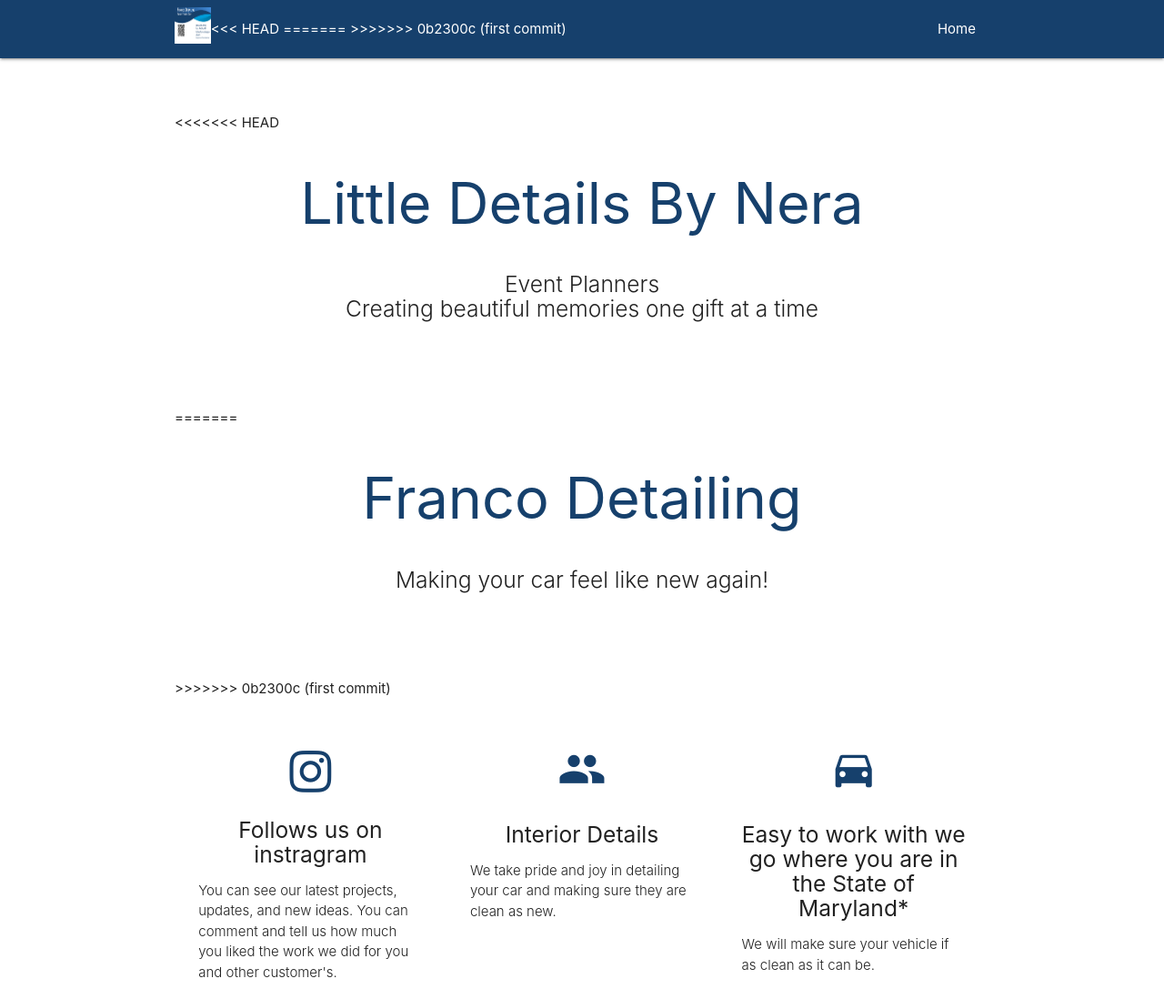
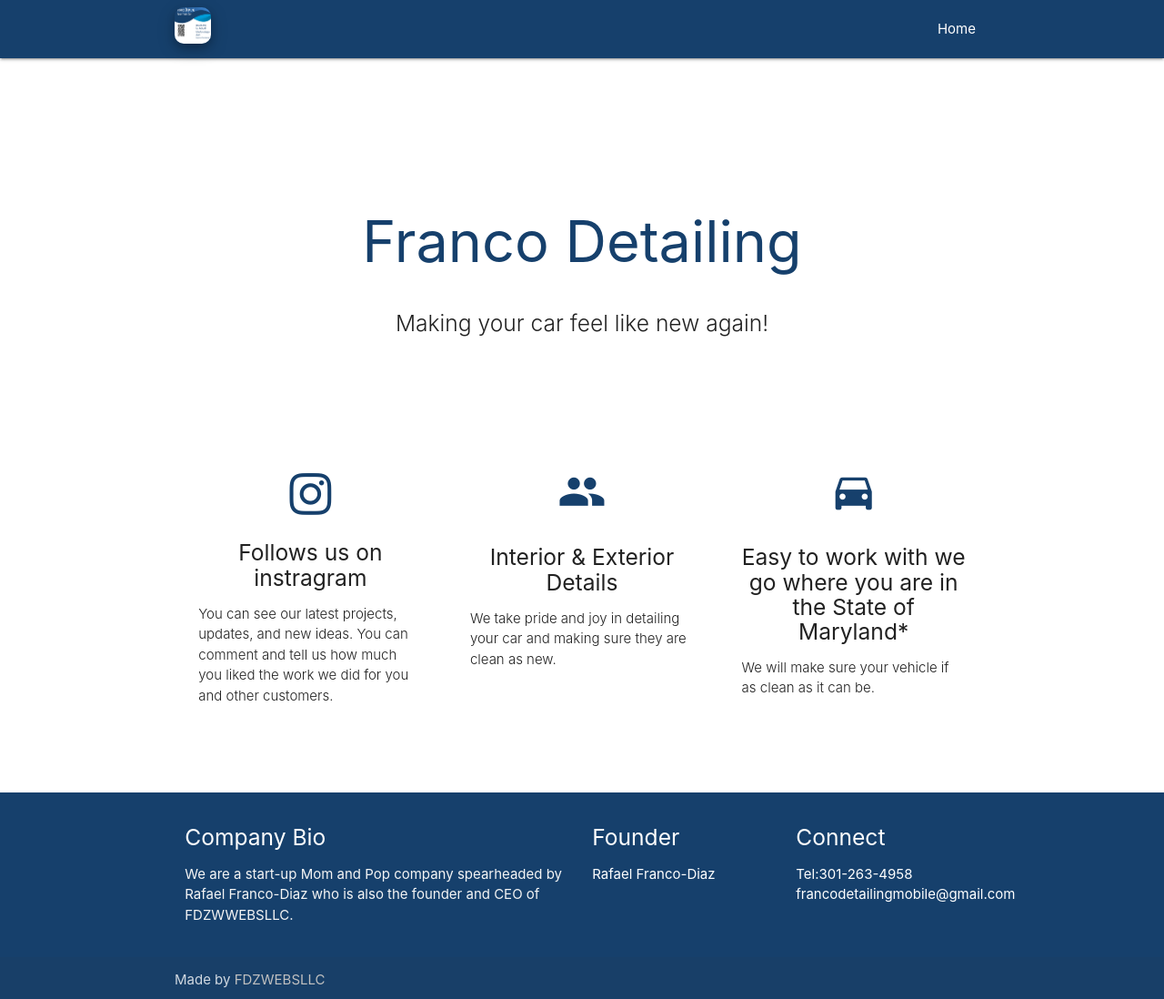
Before and after one commit to rfrancodiaz93/francodetailingz, a plain HTML site: page index.html in a window 1280 px wide. Shown: the top 1098 px of the page at 91% size. Drawn offline with nearby package versions, Linux system fonts and the light colour scheme.

Commit message:
update site

```diff
--- a/index.html
+++ b/index.html
@@ -41,46 +41,40 @@
     .nu-link:hover{
       color: orange;
     }
+    #fdlogo{
+      border-radius: 25%;
+      box-shadow: 0 4px 8px 0 rgba(0, 0, 0, 0.2), 0 6px 20px 0 rgba(0, 0, 0, 0.19);
+    }
   </style>
 </head>
 <body>
   <nav id="nu-header"  role="navigation">
-    <div class="nav-wrapper container"><a id="logo-container" href="index.html" class="brand-logo"><img src="images/logo.png" width="40" height="40" style="margin-top: 20%;"></a>
+    <div class="nav-wrapper container"><a id="logo-container" href="index.html" class="brand-logo"><img id="fdlogo" src="images/logo.png" width="40" height="40" style="margin-top: 20%;"></a>
       <ul class="right hide-on-med-and-down">
        <li><a href="index.html">Home</a></li>
       </ul>
 
-<<<<<<< HEAD
       <ul id="nav-mobile" class="sidenav">
       <li><a href="index.html">Home</a></li>
       </ul>
       <a href="#" data-target="nav-mobile" class="sidenav-trigger"><i class="material-icons">menu</i></a>
-=======
       <!--  -->
->>>>>>> 0b2300c (first commit)
     </div>
   </nav>
   <div class="section no-pad-bot" id="index-banner">
     <div class="container">
       <br><br>
-<<<<<<< HEAD
 
 
-      <h1 class="header center text-color">Little Details By Nera</h1>
-      <div class="row center">
-        <h5 class="header col s12 light">Event Planners<br>Creating beautiful memories one gift at a time </h5>
-      </div>
+
       <div class="row center">
         <!--<a href="tel:2403401205" id="download-button" class="btn-large waves-effect waves-light nu-cyan">Call/text: 240-340-1205</a>-->
 
-        <script src="https://static.elfsight.com/platform/platform.js" data-use-service-core defer></script>
-        <div class="elfsight-app-875d330c-4561-473d-b868-e6006fab1379"></div>
 
-        <script src="https://static.elfsight.com/platform/platform.js" data-use-service-core defer></script>
-        <div class="elfsight-app-c290bef3-c29d-40d3-bf25-93c81de2dadd"></div>
+
+
       </div>
       <br><br>
-=======
       <h1 class="header center text-color">Franco Detailing</h1>
       <div class="row center">
         <h5 class="header col s12 light">Making your car feel like new again! </h5>
@@ -89,12 +83,11 @@
         <!-- <a href="tel:2403401205" id="download-button" class="btn-large waves-effect waves-light nu-cyan">Call/text: 240-340-1205</a> -->
 
         <script src="https://static.elfsight.com/platform/platform.js" data-use-service-core defer></script>
-<div class="elfsight-app-0e707466-dfdd-48cd-bdcf-dec6c9c5c855" data-elfsight-app-lazy></div>
+        <div class="elfsight-app-0e707466-dfdd-48cd-bdcf-dec6c9c5c855" data-elfsight-app-lazy></div>
       </div>
       <br><br>
         <!-- <script src="https://static.elfsight.com/platform/platform.js" data-use-service-core defer></script>
         <div class="elfsight-app-5e52e776-6b67-4848-a40d-0a06fd7dad3d"></div> -->
->>>>>>> 0b2300c (first commit)
     </div>
   </div>
 
@@ -106,17 +99,17 @@
       <div class="row">
         <div class="col s12 m4">
           <div class="icon-block">
-            <h2 class="center text-color"><a class="nu-link" href="https://www.instagram.com/littledetailsbynera/"><i class="fa fa-instagram"></a></i></h2>
+            <h2 class="center text-color"><a class="nu-link" href="https://www.instagram.com/francodetailingz/"><i class="fa fa-instagram"></a></i></h2>
             <h5 class="center">Follows us on instragram</h5>
 
-            <p class="light">You can see our latest projects, updates, and new ideas. You can comment and tell us how much you liked the work we did for you and other customer's.</p>
+            <p class="light">You can see our latest projects, updates, and new ideas. You can comment and tell us how much you liked the work we did for you and other customers.</p>
           </div>
         </div>
 
         <div class="col s12 m4">
           <div class="icon-block">
             <h2 class="center text-color"><i class ="material-icons">people</i></h2>
-            <h5 class="center">Interior Details</h5>
+            <h5 class="center">Interior & Exterior Details</h5>
 
             <p class="light">We take pride and joy in detailing your car and making sure they are clean as new. </p>
           </div>
@@ -141,11 +134,8 @@
       <div class="row">
         <div class="col l6 s12">
           <h5 class="white-text">Company Bio</h5>
-<<<<<<< HEAD
-          <p class="grey-text text-lighten-4">We are a start-up Mom and Pop company spearheaded by the mom of two kids, Nerally Cabrera with her husband Eduardo Cabrera (along with her parents helping from time-to-time) from the basement of her Parent's home. Nerally's love for creativity is realized in the various invetions from mugs to pinata to decorating an entire special occasion, which, due to high demand (by family and friends) has led her to start  her own business. </p>
-=======
+
           <p class="grey-text text-lighten-4">We are a start-up Mom and Pop company spearheaded by Rafael Franco-Diaz who is also the founder and CEO of FDZWWEBSLLC. </p>
->>>>>>> 0b2300c (first commit)
 
 
         </div>
```
Also changed, not shown: 1 other file.
